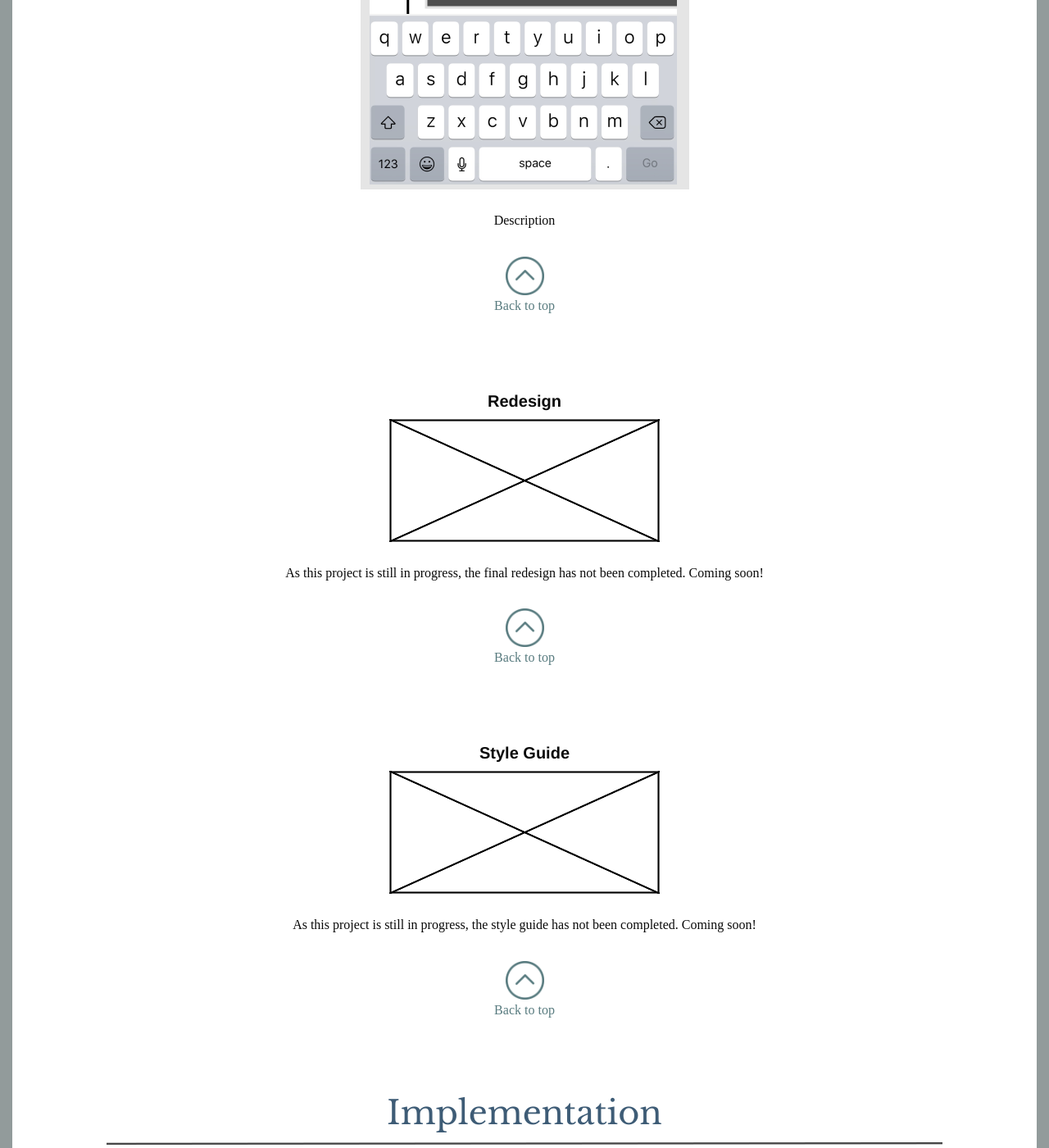
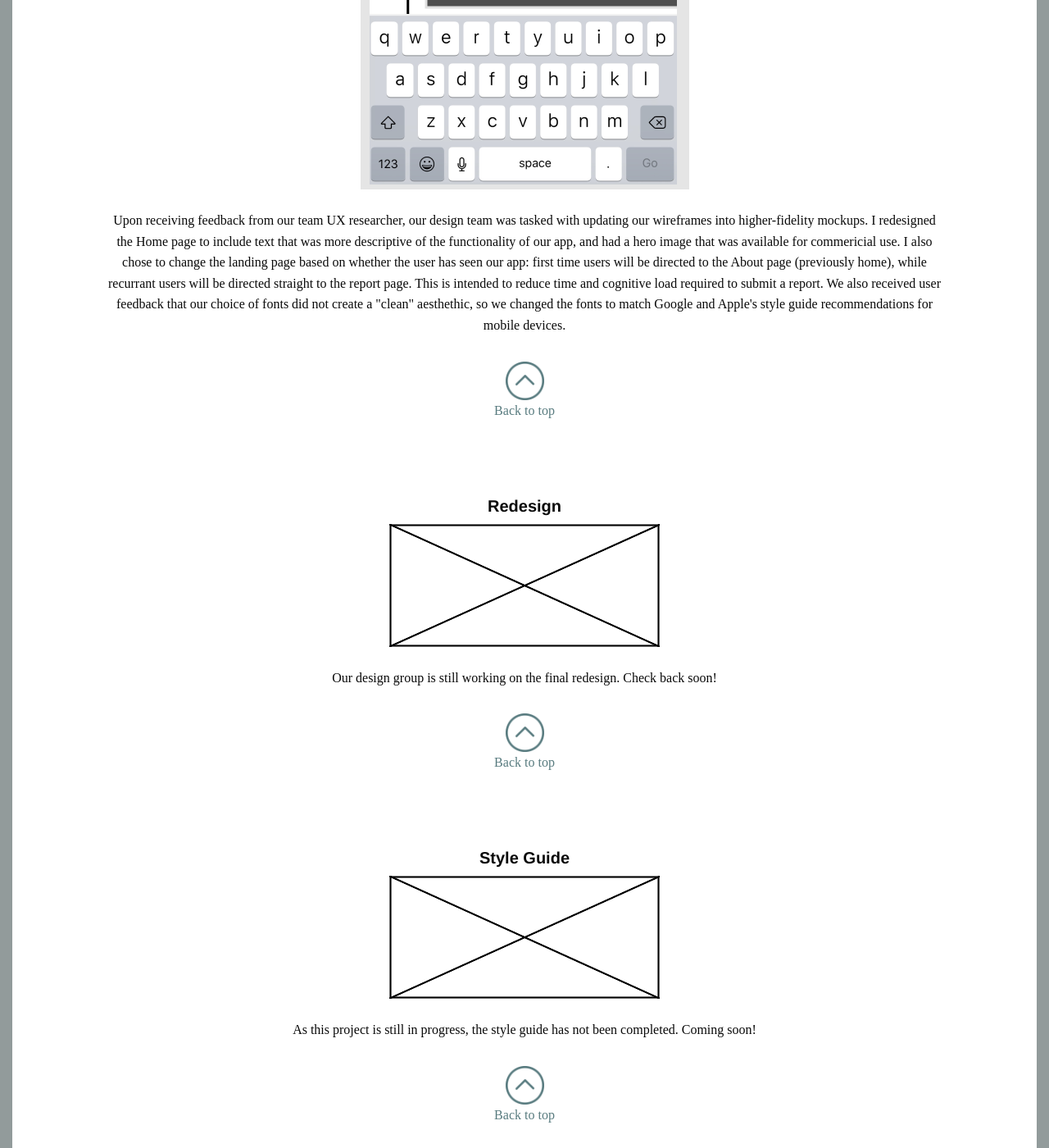
Before and after one commit to emeriwether/emeriwether.github.io, a Jekyll site: the page built from project3.html, in a window 1280 px wide and 1400 px high, scrolled down 6212 px. Shown: the whole window at 82% size. Built offline with Jekyll 4.4.1, drawn with Linux system fonts in a browser that asks for light colours; some web fonts are replaced.

Commit message:
ct prev com

```diff
--- a/project3.html
+++ b/project3.html
@@ -72,7 +72,7 @@ category: sub
 
         <div class="cell subsectionHeader"><h5><b>Mockups &amp; Second Prototype</b></h5></div>
         <div class="cell subsectionThumb"><img src="img/collectiveConscienceDescription/mockup.png"></div>
-        <div class="cell sectionQA"><p>Description</p>
+        <div class="cell sectionQA"><p>Upon receiving feedback from our team UX researcher, our design team was tasked with updating our wireframes into higher-fidelity mockups. I redesigned the Home page to include text that was more descriptive of the functionality of our app, and had a hero image that was available for commericial use. I also chose to change the landing page based on whether the user has seen our app: first time users will be directed to the About page (previously home), while recurrant users will be directed straight to the report page. This is intended to reduce time and cognitive load required to submit a report. We also received user feedback that our choice of fonts did not create a "clean" aesthethic, so we changed the fonts to match Google and Apple's style guide recommendations for mobile devices. </p>
         </div>
         <div class="cell pgLinkTop">
             <div class="cell backToTop"><a href="#backToTop"><img src="/img/top.png" class="upArrow"></a></div>
@@ -81,7 +81,7 @@ category: sub
 
         <div class="cell subsectionHeader"><h5><b>Redesign</b></h5></div>
         <div class="cell subsectionThumb"><img src="img/placeholderImg.jpg"></div>
-        <div class="cell sectionQA"><p>As this project is still in progress, the final redesign has not been completed. Coming soon!</p>
+        <div class="cell sectionQA"><p>Our design group is still working on the final redesign. Check back soon!</p>
         </div>
         <div class="cell pgLinkTop">
             <div class="cell backToTop"><a href="#backToTop"><img src="/img/top.png" class="upArrow"></a></div>
```
